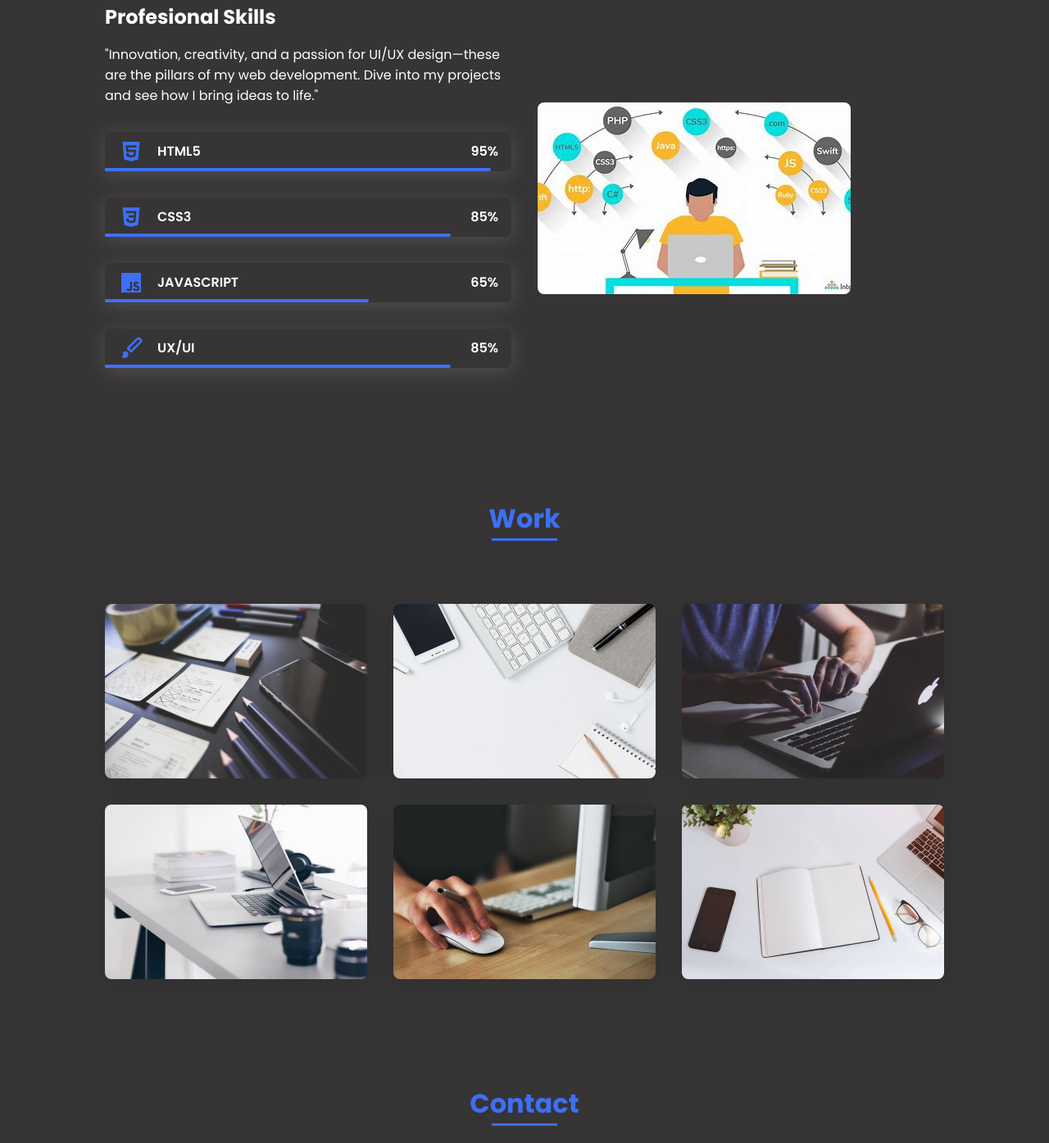
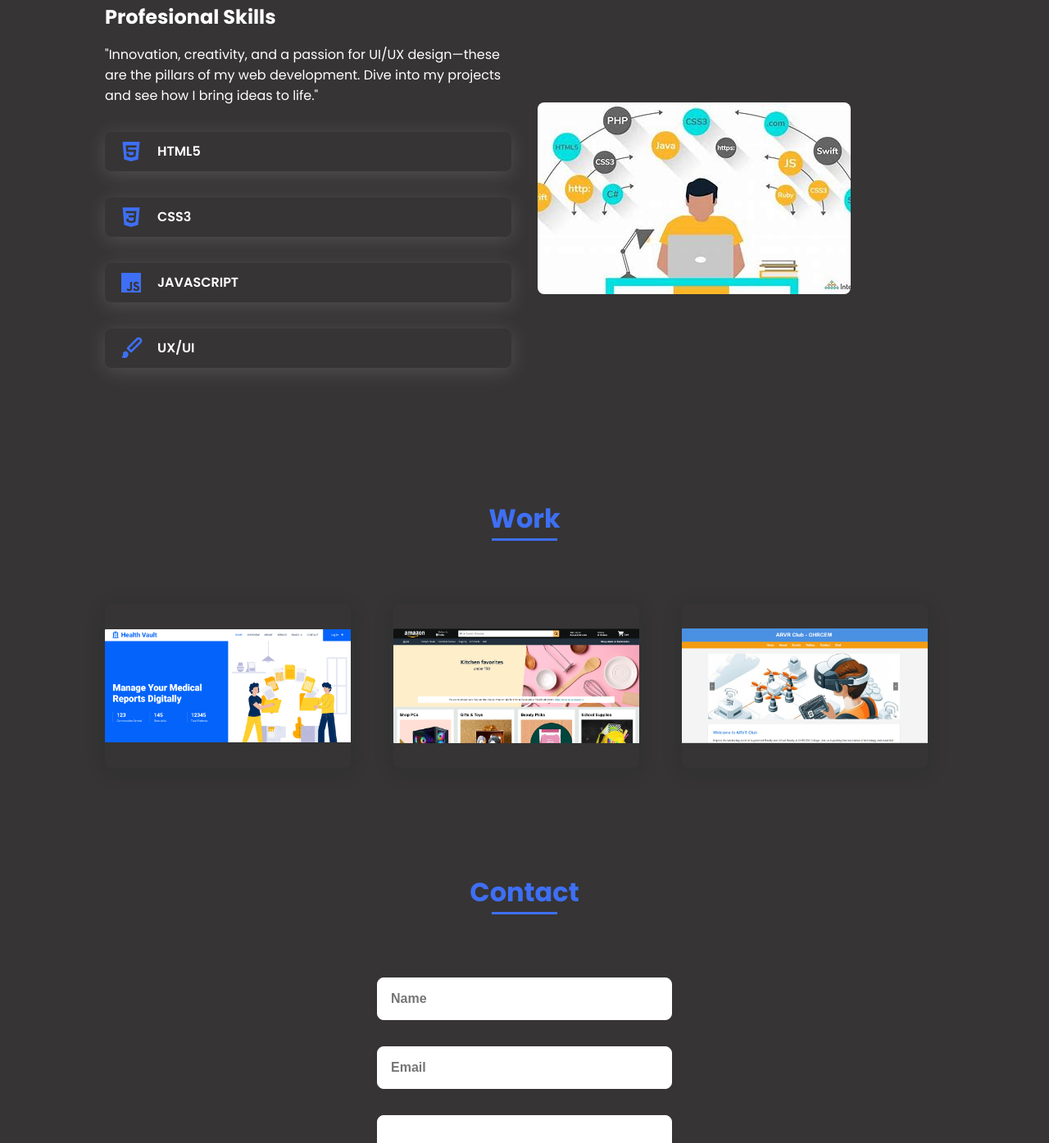
Before and after one commit to kestha30/portfolio1, a plain HTML site: page index.html in a window 1280 px wide. Shown: the part 1489-2884 px from the top of the page at 82% size. Drawn offline with nearby package versions, Linux system fonts and the light colour scheme.

Commit message:
Changes done  as per recommendation

```diff
--- a/assets/css/style.css
+++ b/assets/css/style.css
@@ -140,7 +140,7 @@ img {
 }
 .nav__link {
   position: relative;
-  color: #fff;
+  color: #0e0808;
 }
 .nav__link:hover {
   position: relative;
@@ -308,6 +308,7 @@ img {
   width: 85%;
 }
 .skills__img {
+
   border-radius: 0.5rem;
 }
 
@@ -319,7 +320,13 @@ img {
   box-shadow: 0px 4px 25px rgba(14, 36, 49, 0.15);
   border-radius: 0.5rem;
   overflow: hidden;
+  display: flex;
+  justify-content: center;
+  align-items: center;
+  width: 300px; /* Example size */
+  height: 200px; /* Example size */
 }
+
 .work__img img {
   transition: 1s;
 }
--- a/index.html
+++ b/index.html
@@ -95,23 +95,11 @@
                                 <i class='bx bxl-html5 skills__icon'></i>
                                 <span class="skills__name">HTML5</span>
                             </div>
-                            <div class="skills__bar skills__html">
-
-                            </div>
-                            <div>
-                                <span class="skills__percentage">95%</span>
-                            </div>
                         </div>
                         <div class="skills__data">
                             <div class="skills__names">
                                 <i class='bx bxl-css3 skills__icon'></i>
                                 <span class="skills__name">CSS3</span>
-                            </div>
-                            <div class="skills__bar skills__css">
-
-                            </div>
-                            <div>
-                                <span class="skills__percentage">85%</span>
                             </div>
                         </div>
                         <div class="skills__data">
@@ -119,23 +107,11 @@
                                 <i class='bx bxl-javascript skills__icon' ></i>
                                 <span class="skills__name">JAVASCRIPT</span>
                             </div>
-                            <div class="skills__bar skills__js">
-
-                            </div>
-                            <div>
-                                <span class="skills__percentage">65%</span>
-                            </div>
                         </div>
                         <div class="skills__data">
                             <div class="skills__names">
                                 <i class='bx bxs-paint skills__icon'></i>
                                 <span class="skills__name">UX/UI</span>
-                            </div>
-                            <div class="skills__bar skills__ux">
-
-                            </div>
-                            <div>
-                                <span class="skills__percentage">85%</span>
                             </div>
                         </div>
                     </div>
@@ -154,22 +130,13 @@
 
                 <div class="work__container bd-grid">
                     <a href="" class="work__img">
-                        <img src="assets/img/work1.jpg" alt="">
+                        <img src="assets/img/work1.png" alt="">
                     </a>
                     <a href="" class="work__img">
-                        <img src="assets/img/work2.jpg" alt="">
+                        <img src="assets/img/work2.png" alt="">
                     </a>
                     <a href="" class="work__img">
-                        <img src="assets/img/work3.jpg" alt="">
-                    </a>
-                    <a href="" class="work__img">
-                        <img src="assets/img/work4.jpg" alt="">
-                    </a>
-                    <a href="" class="work__img">
-                        <img src="assets/img/work5.jpg" alt="">
-                    </a>
-                    <a href="" class="work__img">
-                        <img src="assets/img/work6.jpg" alt="">
+                        <img src="assets/img/work3.png" alt="">
                     </a>
                 </div>
             </section>
```
Also changed, not shown: assets/img/work1.jpg (deleted), assets/img/work1.png (added), assets/img/work2.jpg (deleted), assets/img/work2.png (added), assets/img/work3.jpg (deleted), assets/img/work3.png (added), assets/img/work4.jpg (deleted), assets/img/work5.jpg (deleted), assets/img/work6.jpg (deleted).
